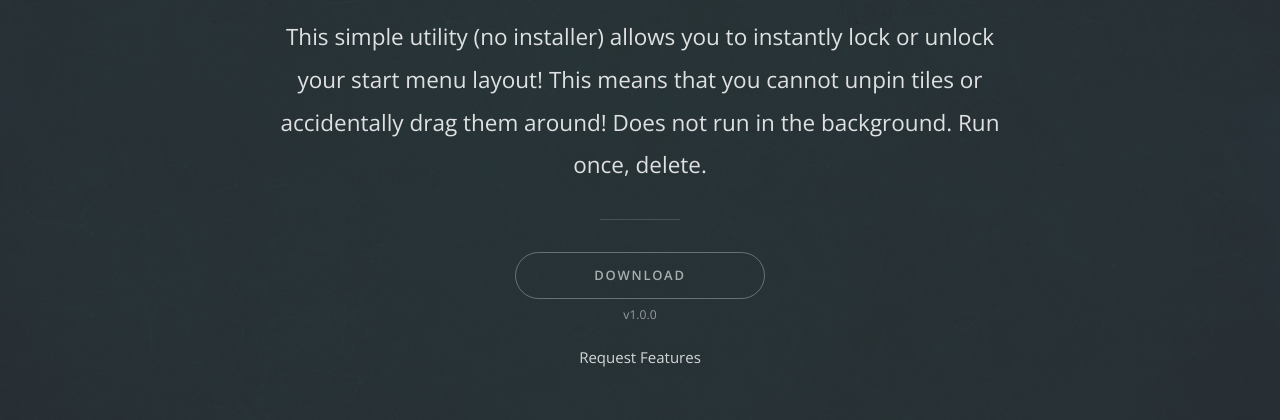
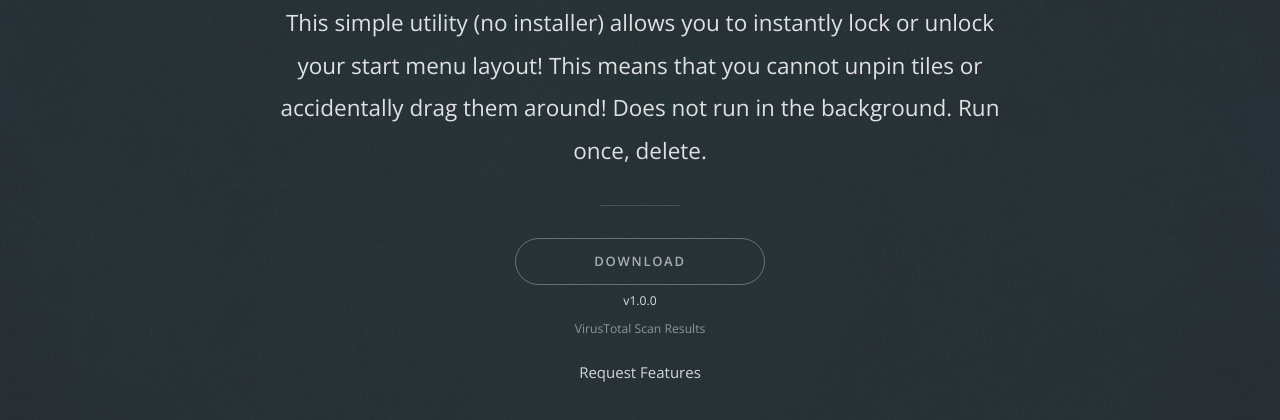
Before and after one commit to GMR516/startmenulock, a plain HTML site: page index.html in a window 1280 px wide. Shown: the part 266-686 px from the top of the page. Drawn offline with nearby package versions, Linux system fonts and the light colour scheme.

Commit message:
Update index.html

```diff
--- a/index.html
+++ b/index.html
@@ -58,7 +58,10 @@
           <p>
             <a class="btn btn-xl btn-round btn-outline-light w-250" href="download.zip">Download</a>
             <br>
-            <span class="opacity-60 small-3">v1.0.0</span>
+            <span class="opacity-100 small-3">v1.0.0</span>
+            <br>
+            <span class="opacity-60 small-3"><a href="https://www.virustotal.com/#/file/ae5e916bffa33be3ba0d78eaf16862fd34d90e44100044dff018cf1c43e6ca0f/detection" target="_blank">VirusTotal Scan Results</a></span>
+
             <p><a href="https://gmrgames.com/#contact" target="_blank">Request Features</a></p>
           </p>
         </div>
```
